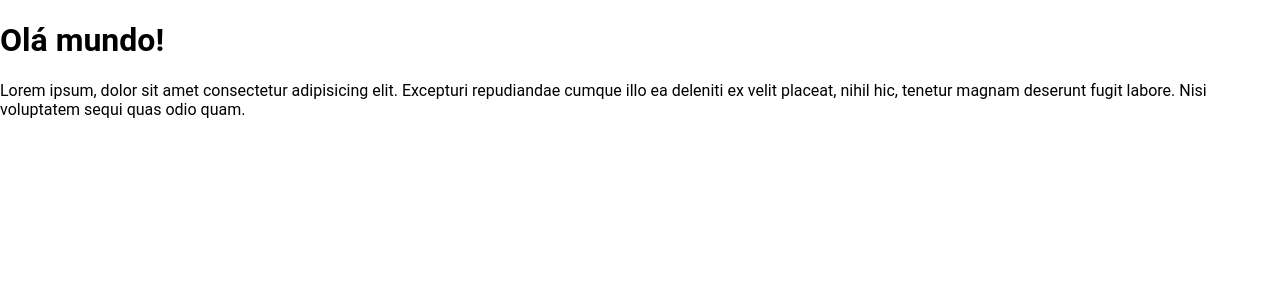
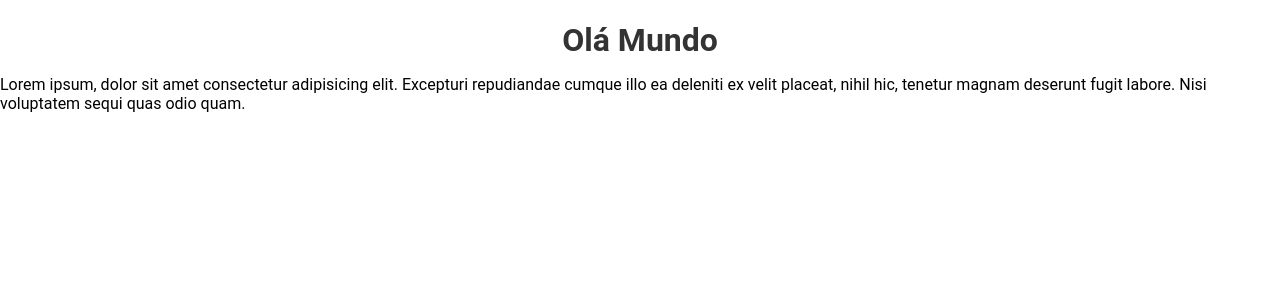
Before and after one commit to devid8642/chronos-pomodoro, a React (Vite) app: page / in a window 1280 px wide. Shown: the top 300 px of the page. Built offline with nearby package versions, Linux system fonts and the light colour scheme.

Commit message:
adding module css

```diff
--- a/src/App.tsx
+++ b/src/App.tsx
@@ -1,14 +1,17 @@
+import { Heading } from "./components/Heading";
+
 import "./styles/theme.css";
 import "./styles/global.css";
 
 export function App() {
     return (
         <>
-      <h1>Olá mundo!</h1>
+            <Heading />
             <p>
-        Lorem ipsum, dolor sit amet consectetur adipisicing elit. Excepturi
-        repudiandae cumque illo ea deleniti ex velit placeat, nihil hic, tenetur
-        magnam deserunt fugit labore. Nisi voluptatem sequi quas odio quam.
+                Lorem ipsum, dolor sit amet consectetur adipisicing elit.
+                Excepturi repudiandae cumque illo ea deleniti ex velit placeat,
+                nihil hic, tenetur magnam deserunt fugit labore. Nisi voluptatem
+                sequi quas odio quam.
             </p>
         </>
     );
--- /dev/null
+++ b/src/components/Heading.module.css
@@ -0,0 +1,6 @@
+.heading {
+    font-size: 2rem;
+    color: #333;
+    margin-bottom: 1rem;
+    text-align: center;
+}
--- /dev/null
+++ b/src/components/Heading.tsx
@@ -0,0 +1,5 @@
+import styles from "./Heading.module.css";
+
+export function Heading() {
+    return <h1 className={styles.heading}>Olá Mundo</h1>;
+}
--- a/src/main.tsx
+++ b/src/main.tsx
@@ -4,7 +4,7 @@ import { createRoot } from "react-dom/client";
 import { App } from "./App";
 
 createRoot(document.getElementById("root")!).render(
-  <StrictMode>
-    <App />
-  </StrictMode>
+    <StrictMode>
+        <App />
+    </StrictMode>
 );
```
Lines whose indentation alone changed are shown as unchanged.
